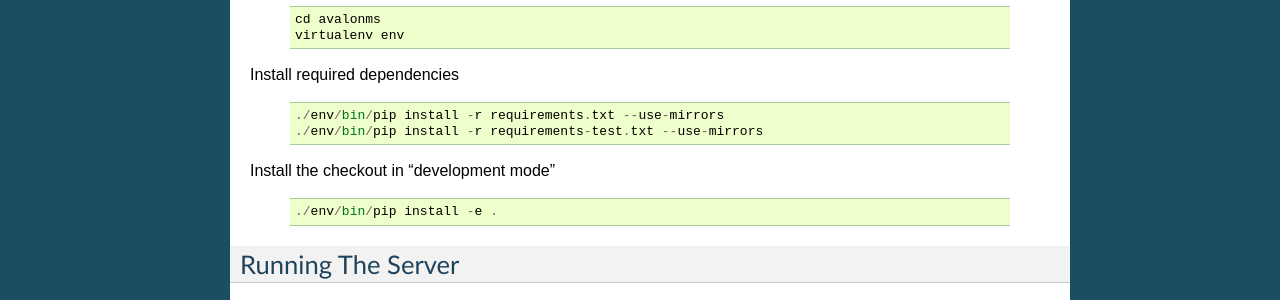
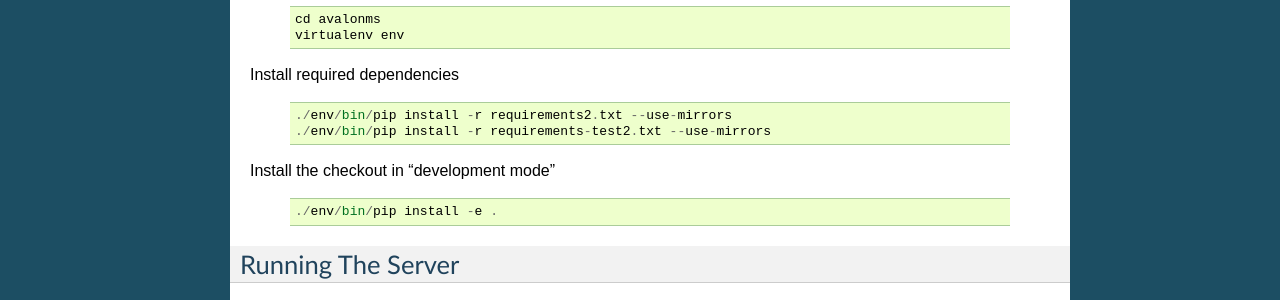
Before and after one commit to 56quarters/avalonms, a Sphinx documentation site: the page built from doc/development.rst, in a window 1280 px wide. Shown: the part 478-778 px from the top of the page. Built offline with Sphinx 7.4.7, drawn with Linux system fonts in a browser that asks for light colours.

Commit message:
Rename requirements files and add TODO for new mock package in preparation for supporting Python 2 and Python 3

```diff
--- a/doc/development.rst
+++ b/doc/development.rst
@@ -37,8 +37,8 @@ Install required dependencies
 
   ::
 
-    ./env/bin/pip install -r requirements.txt --use-mirrors
-    ./env/bin/pip install -r requirements-test.txt --use-mirrors
+    ./env/bin/pip install -r requirements2.txt --use-mirrors
+    ./env/bin/pip install -r requirements-test2.txt --use-mirrors
 
 Install the checkout in "development mode"
 
--- a/doc/installation.rst
+++ b/doc/installation.rst
@@ -47,5 +47,5 @@ and ``virtualenv``).
     git clone https://github.com/tshlabs/avalonms.git ~/avalon-src
     cd ~/avalon-src
     python setup.py version
-    pip install -r requirements.txt
+    pip install -r requirements2.txt
     pip install .
--- a/doc/requirements.rst
+++ b/doc/requirements.rst
@@ -12,4 +12,3 @@ Python requirements:
 * Mutagen >= 1.20
 * SimpleJSON >= 2.6.0
 * SQLAlchemy >= 0.7
-* Python-daemon >= 1.6
--- a/setup.py
+++ b/setup.py
@@ -41,6 +41,7 @@ CLASSIFIERS = [
     "Operating System :: POSIX",
     "Topic :: Internet :: WWW/HTTP",
     "Topic :: Multimedia :: Sound/Audio",
+    "Programming Language :: Python",
     "Programming Language :: Python :: 2.6",
     "Programming Language :: Python :: 2.7"
 ]
```
Also changed, not shown: .travis.yml, requirements-test2.txt (renamed from requirements-test.txt), requirements2.txt (renamed from requirements.txt), 5 other files.
